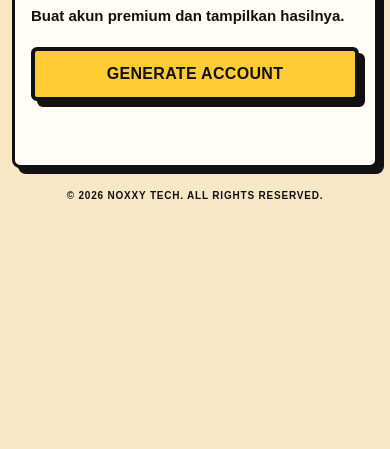
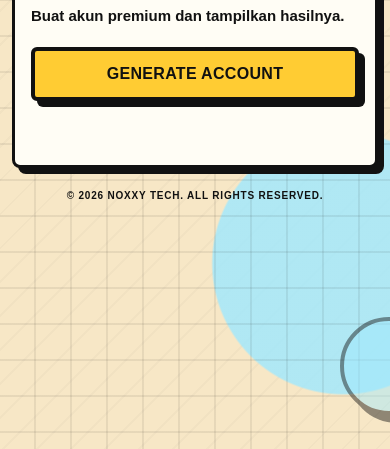
Before and after one commit to faymantap-bos/yahahahs, a website: page index.html in a window 390 px wide. Shown: the part 395-844 px from the top of the page. Drawn offline with Linux system fonts and the light colour scheme.

Commit message:
Update index

```diff
--- a/index.html
+++ b/index.html
@@ -30,6 +30,51 @@
       overflow-x: hidden;
       padding: max(20px, env(safe-area-inset-top)) max(20px, env(safe-area-inset-right)) max(20px, env(safe-area-inset-bottom)) max(20px, env(safe-area-inset-left));
       background-color: #f7e7c6;
+      background-image:
+        linear-gradient(rgba(17, 17, 17, .075) 2px, transparent 2px),
+        linear-gradient(90deg, rgba(17, 17, 17, .075) 2px, transparent 2px),
+        radial-gradient(circle at 12% 18%, rgba(184, 240, 74, .78) 0 90px, transparent 92px),
+        radial-gradient(circle at 88% 78%, rgba(158, 232, 255, .8) 0 130px, transparent 132px),
+        repeating-linear-gradient(135deg, transparent 0 22px, rgba(17, 17, 17, .025) 22px 24px);
+      background-size: 36px 36px, 36px 36px, auto, auto, auto;
+      background-position: -2px -2px, -2px -2px, center, center, center;
+      isolation: isolate;
+    }
+
+    body::before,
+    body::after {
+      content: "";
+      position: fixed;
+      z-index: 0;
+      pointer-events: none;
+    }
+
+    body::before {
+      top: 12%;
+      left: clamp(-44px, 3vw, 54px);
+      width: clamp(72px, 9vw, 120px);
+      aspect-ratio: 1;
+      border: 4px solid #111111;
+      background: #ff4f9a;
+      box-shadow: 8px 8px 0 #111111;
+      transform: rotate(-12deg);
+    }
+
+    body::after {
+      right: clamp(-52px, 4vw, 68px);
+      bottom: 10%;
+      width: clamp(90px, 12vw, 160px);
+      aspect-ratio: 1;
+      border: 4px solid #111111;
+      border-radius: 50%;
+      background: #9ee8ff;
+      box-shadow: 8px 8px 0 #111111;
+    }
+
+    body > .card,
+    body > .credit {
+      position: relative;
+      z-index: 1;
     }
 
     .card {
@@ -235,6 +280,18 @@
         padding: clamp(22px, 6vw, 30px);
         box-shadow: 7px 7px 0 #111111;
       }
+
+      body::before {
+        top: 5%;
+        left: -38px;
+        opacity: .7;
+      }
+
+      body::after {
+        right: -48px;
+        bottom: 4%;
+        opacity: .72;
+      }
     }
 
     @media (max-width: 420px) {
@@ -257,6 +314,8 @@
       .value-line { align-items: stretch; flex-direction: column; }
       .copy-button { width: 100%; }
       .credit { font-size: 10px; line-height: 1.5; }
+      body::before,
+      body::after { opacity: .45; }
     }
 
     @media (prefers-reduced-motion: reduce) {
```
